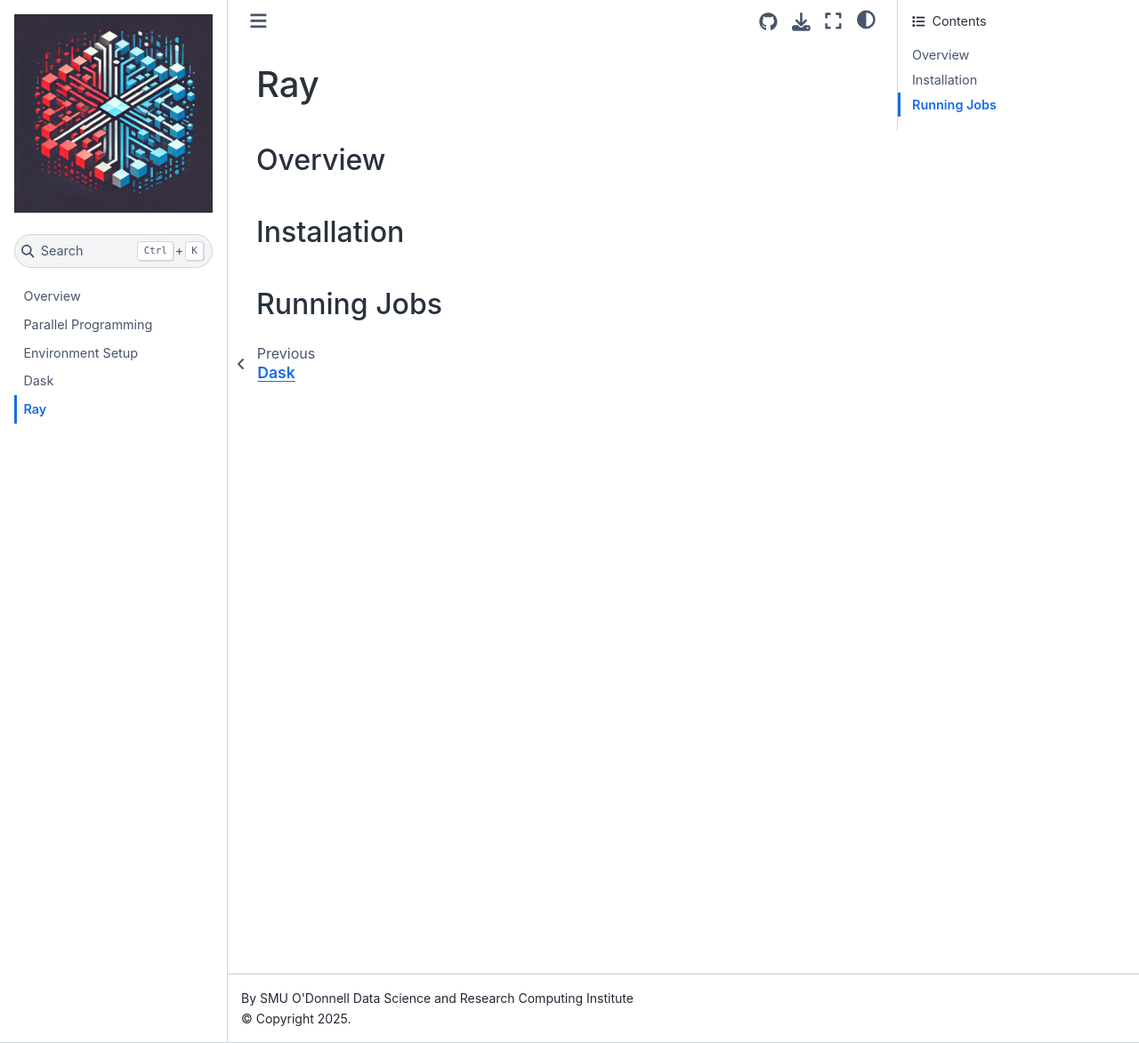
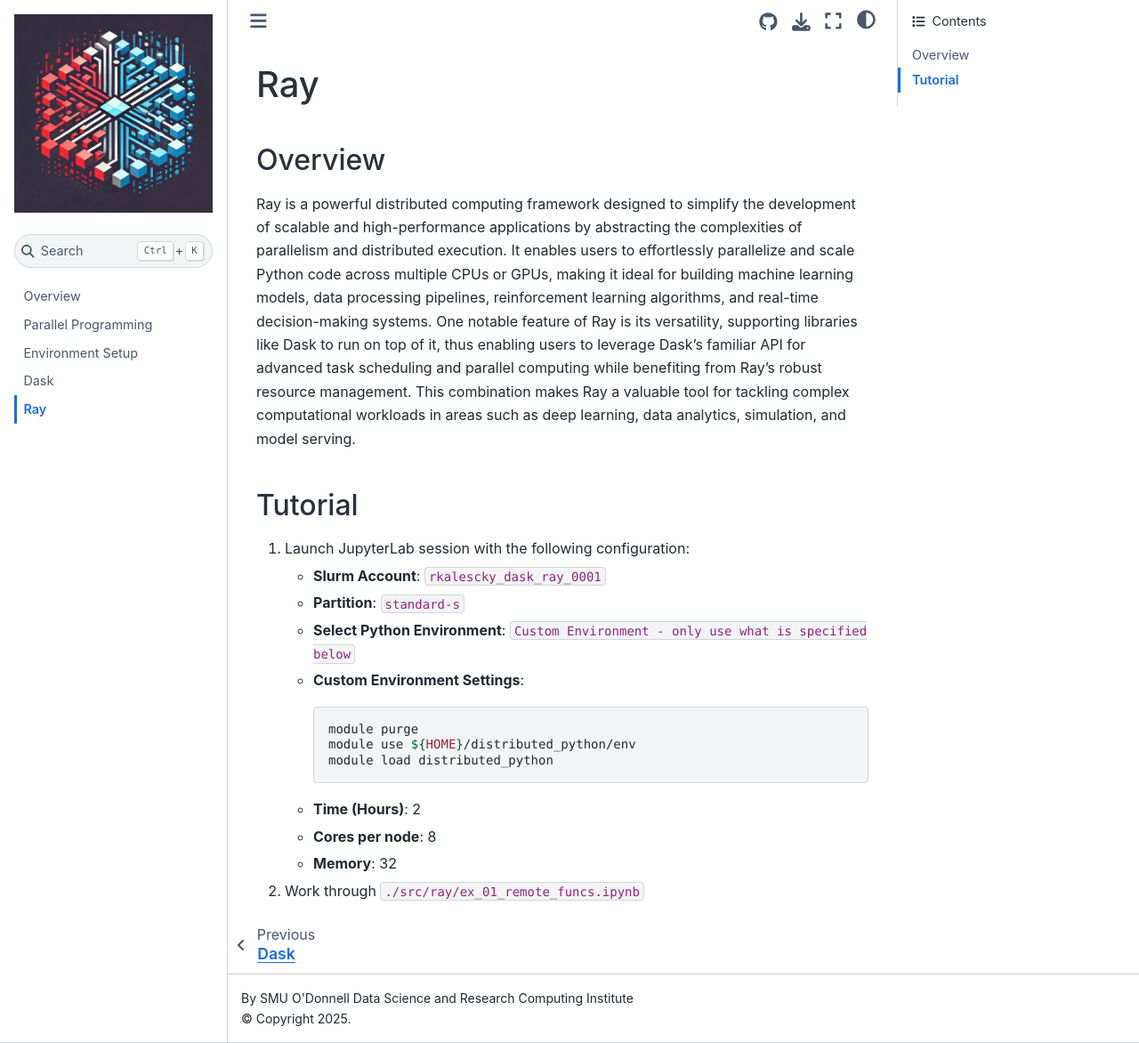
Before and after one commit to SouthernMethodistUniversity/distributed_python, a Jupyter Book: the page built from docs/ray.md, in a window 1280 px wide and 1172 px high. Shown: the whole window at 89% size. Built offline with Jupyter Book 1.0.4 settings and Sphinx 7.4.7 and the Sphinx Book theme 1.1.4, drawn with Linux system fonts in a browser that asks for light colours.

Commit message:
Added Ray tutorial details.

````diff
--- a/docs/ray.md
+++ b/docs/ray.md
@@ -2,6 +2,32 @@
 
 ## Overview
 
-## Installation
+Ray is a powerful distributed computing framework designed to simplify the
+development of scalable and high-performance applications by abstracting the
+complexities of parallelism and distributed execution. It enables users to
+effortlessly parallelize and scale Python code across multiple CPUs or GPUs,
+making it ideal for building machine learning models, data processing pipelines,
+reinforcement learning algorithms, and real-time decision-making systems. One
+notable feature of Ray is its versatility, supporting libraries like Dask to run
+on top of it, thus enabling users to leverage Dask’s familiar API for advanced
+task scheduling and parallel computing while benefiting from Ray’s robust
+resource management. This combination makes Ray a valuable tool for tackling
+complex computational workloads in areas such as deep learning, data analytics,
+simulation, and model serving.
 
-## Running Jobs
+## Tutorial
+
+1. Launch JupyterLab session with the following configuration:
+    - **Slurm Account**: `rkalescky_dask_ray_0001`
+    - **Partition**: `standard-s`
+    - **Select Python Environment**: `Custom Environment - only use what is specified below`
+    - **Custom Environment Settings**:
+        ```sh
+        module purge
+        module use ${HOME}/distributed_python/env
+        module load distributed_python
+        ```
+    - **Time (Hours)**: 2
+    - **Cores per node**: 8
+    - **Memory**: 32
+2. Work through `./src/ray/ex_01_remote_funcs.ipynb`
````
